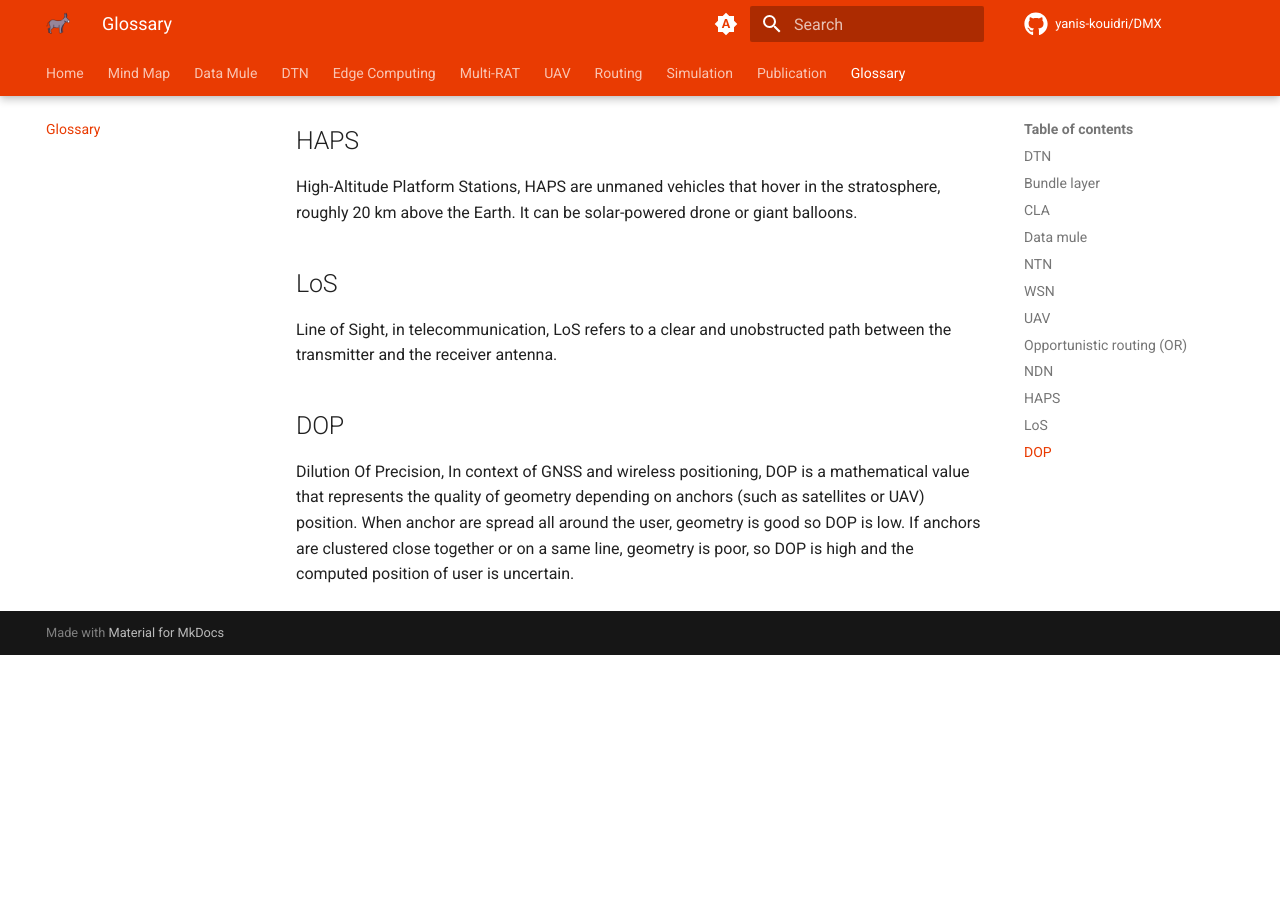
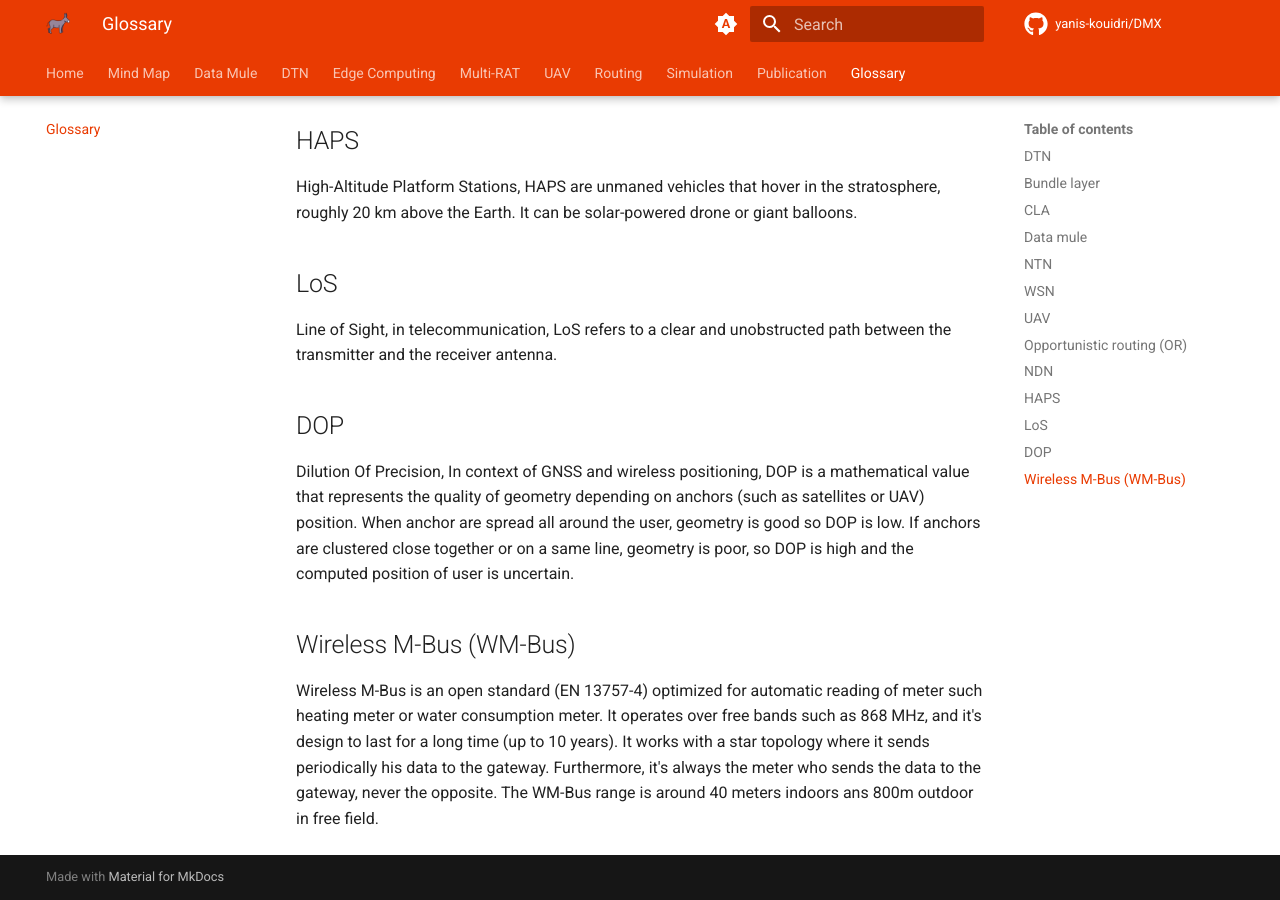
Before and after one commit to Yanis-Kouidri/DMX, an MkDocs documentation site: the page built from docs/glossary.md, in a window 1280 px wide and 900 px high, scrolled down 2302 px. Built offline with MkDocs 1.6.1 and Material for MkDocs 9.7.7, drawn with Linux system fonts in a browser that asks for light colours; comment, search, counter and statistics services are not loaded; before the commit the page ends 2957 px from its top, so only the background shows below that.

Commit message:
feat: add WM-Bus

```diff
--- a/docs/glossary.md
+++ b/docs/glossary.md
@@ -53,3 +53,7 @@ Line of Sight, in telecommunication, LoS refers to a clear and unobstructed path
 ## DOP
 
 Dilution Of Precision, In context of GNSS and wireless positioning, DOP is a mathematical value that represents the quality of geometry depending on anchors (such as satellites or UAV) position. When anchor are spread all around the user, geometry is good so DOP is low. If anchors are clustered close together or on a same line, geometry is poor, so DOP is high and the computed position of user is uncertain.
+
+## Wireless M-Bus (WM-Bus)
+
+Wireless M-Bus is an open standard (EN 13757-4) optimized for automatic reading of meter such heating meter or water consumption meter. It operates over free bands such as 868 MHz, and it's design to last for a long time (up to 10 years). It works with a star topology where it sends periodically his data to the gateway. Furthermore, it's always the meter who sends the data to the gateway, never the opposite. The WM-Bus range is around 40 meters indoors ans 800m outdoor in free field.
```
